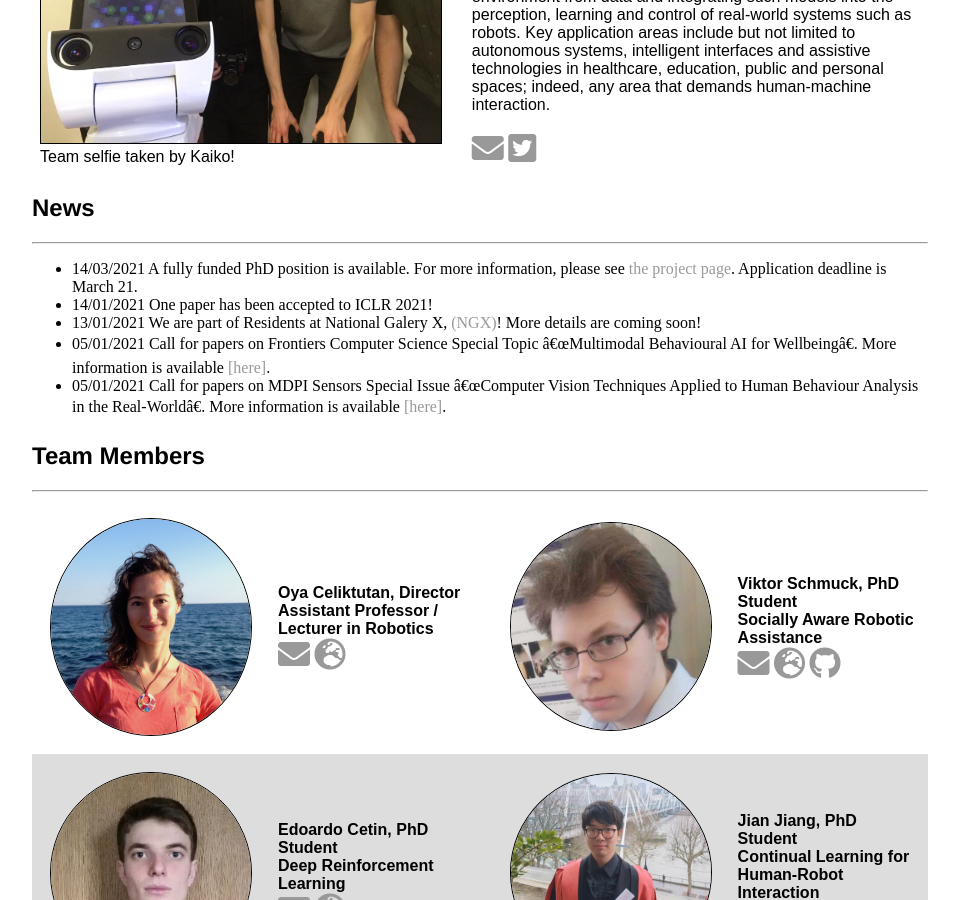
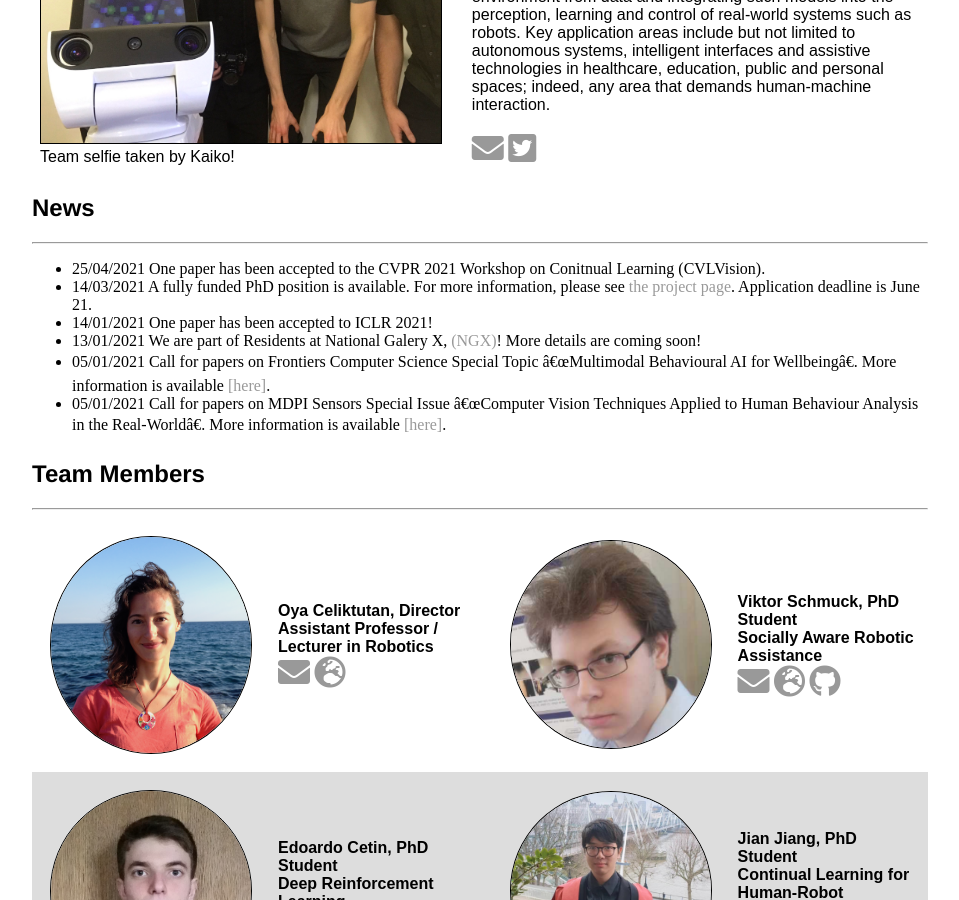
Before and after one commit to sairlab/sairlab.github.io, a Jekyll site: the page built from index.html, in a window 1280 px wide and 900 px high, scrolled down 335 px. Shown: the whole window, without its empty margins (160-1119 px from the left). Built offline with Jekyll 4.4.1, drawn with Linux system fonts in a browser that asks for light colours; a style sheet for code colours, icons or effects is not loaded; some of the changed text lies outside the part shown.

Commit message:
new paper added

```diff
--- a/index.html
+++ b/index.html
@@ -37,7 +37,8 @@
 
     <hr>
     <ul>
-        <li> 14/03/2021 A fully funded PhD position is available. For more information, please see <a href="https://safeandtrustedai.org/project/user-aware-plan-explanation-generation-for-human-robot-interaction/">the project page</a>. Application deadline is March 21.</li>
+        <li> 25/04/2021 One paper has been accepted to the CVPR 2021 Workshop on Conitnual Learning (CVLVision). </li>
+        <li> 14/03/2021 A fully funded PhD position is available. For more information, please see <a href="https://safeandtrustedai.org/project/user-aware-plan-explanation-generation-for-human-robot-interaction/">the project page</a>. Application deadline is June 21.</li>
         <li> 14/01/2021 One paper has been accepted to ICLR 2021! </li>
         <li> 13/01/2021 We are part of Residents at National Galery X,  <a href="https://www.nationalgallery.org.uk/whats-on/national-gallery-x">(NGX)</a>! More details are coming soon! </li>
         <li> 05/01/2021 Call for papers on Frontiers Computer Science Special Topic “Multimodal Behavioural AI for Wellbeing”. More information is available <a href="https://www.frontiersin.org/research-topics/18176/multimodal-behavioural-ai-for-wellbeing">[here]</a>. </li>
@@ -141,6 +142,16 @@
     <h2> Publications (since 2020) </h2>
 <hr>
     <table border="0" cellpadding="3" cellspacing="10">
+
+        <tr>
+            <td><a href="projects/ContinualLearning/index.html"><img style="vertical-align:middle" src="projects/ContinualLearning/thumb.png"  width="200" height="inherit" border="1px" alt="" /></a></td>
+            <td>
+                <b>IB-DRR: Incremental Learning with Information-Back Discrete Representation Replay</b> <br>
+                <b> Jian Jiang, Edoardo Cetin, and Oya Celiktutan<br>
+                <em>CVPR Workshop on Continual Learning 2021 (CLVision'21) </em> <br>
+                [<a href="https://arxiv.org/pdf/2104.10588v1.pdf">Paper</a>] <!-- [<a href="projects/Robocentric_CGD_ROMAN2020/UKRAS20_paper_14.pdf">Paper</a>] -->
+            </td>
+        </tr>
 
         <tr>
             <td><a href="projects/ObservationalImitation/index.html"><img style="vertical-align:middle" src="projects/ObservationalImitation/thumb.png"  width="200" height="inherit" border="1px" alt="" /></a></td>
```
Also changed, not shown: 3 other files.
